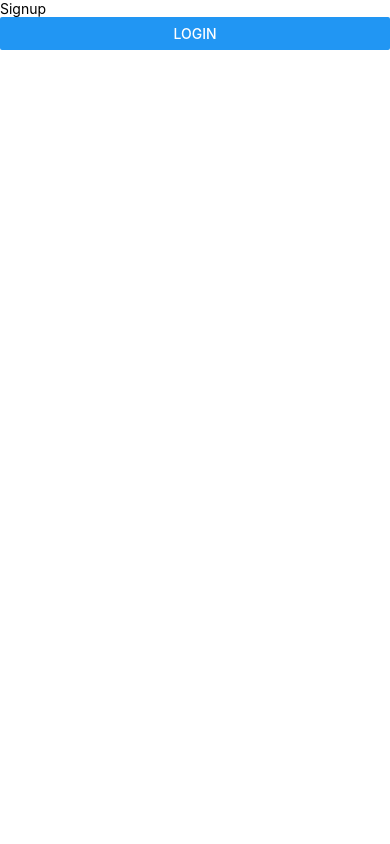
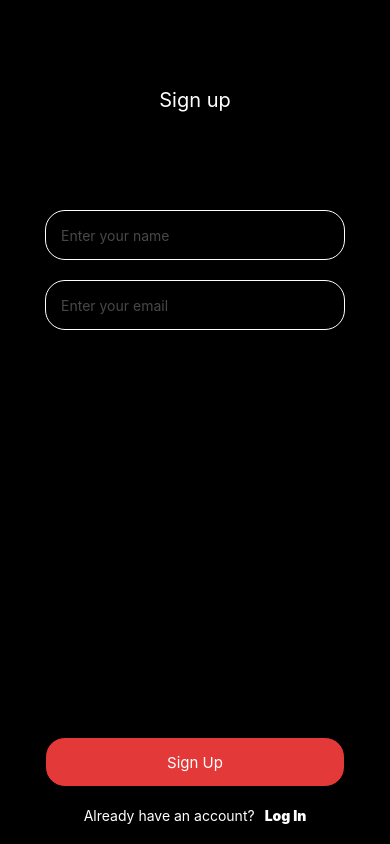
Before and after one commit to Sahilkhatri68/ottclone, a React Native app: screen /signup in a window 390 px wide. Built offline with nearby package versions, Linux system fonts and the light colour scheme.

Commit message:
new changes

```diff
--- a/screens/Auth/Login.js
+++ b/screens/Auth/Login.js
@@ -1,4 +1,10 @@
-import {View, Text, TextInput, Button} from 'react-native';
+import {
+  View,
+  Text,
+  TextInput,
+  StyleSheet,
+  TouchableOpacity,
+} from 'react-native';
 import React from 'react';
 import {useState} from 'react';
 import firebase from 'firebase/compat/app';
@@ -23,23 +29,101 @@ const Login = ({navigation}) => {
       });
   };
   return (
-    <View
-      style={{
-        justifyContent: 'center',
-        flex: 1,
-        alignItems: 'center',
-        backgroundColor: 'black',
-      }}>
-      <Text
-        style={{
-          color: 'white',
-          fontSize: 30,
-        }}>
-        Login
-      </Text>
-      <Button title="Signup" onPress={() => navigation.navigate('signup')} />
+    <View style={styles.MainContainer}>
+      <View style={styles.container}>
+        <Text style={styles.text}>Log In</Text>
+      </View>
+      <View style={styles.midcont}>
+        <View>
+          <TextInput
+            style={styles.textinputcont}
+            placeholder="Enter your email"
+            placeholderTextColor="#484848"
+          />
+          <TextInput
+            style={styles.textinputcont}
+            placeholder="Enter your password "
+            placeholderTextColor="#484848"
+          />
+        </View>
+        <View>
+          <TouchableOpacity title="Login" style={styles.loginbtn}>
+            <Text style={styles.buttonText}>Log In</Text>
+          </TouchableOpacity>
+          <View style={styles.btmview}>
+            <View>
+              <Text style={styles.btmtext}>Don’t have an account?</Text>
+            </View>
+            <View>
+              <TouchableOpacity onPress={() => navigation.navigate('signup')}>
+                <Text style={styles.navbtnsign}>Signup</Text>
+              </TouchableOpacity>
+            </View>
+          </View>
+        </View>
+      </View>
     </View>
   );
 };
 
 export default Login;
+
+const styles = StyleSheet.create({
+  MainContainer: {
+    flex: 1,
+    alignItems: 'center',
+    backgroundColor: 'black',
+  },
+  container: {
+    height: 200,
+    textAlign: 'center',
+    justifyContent: 'center',
+  },
+  midcont: {
+    flex: 1,
+    flexDirection: 'column',
+    justifyContent: 'space-between',
+  },
+  text: {
+    fontSize: 20,
+    color: 'white',
+  },
+  textinputcont: {
+    borderWidth: 1,
+    color: 'white',
+    borderColor: 'white',
+    width: 300,
+    borderRadius: 20,
+    padding: 15,
+    marginTop: 10,
+    marginBottom: 10,
+    height: 50,
+  },
+  loginbtn: {
+    borderWidth: 1,
+    backgroundColor: '#E33939',
+    height: 50,
+    borderRadius: 20,
+    justifyContent: 'center',
+  },
+  buttonText: {
+    textAlign: 'center',
+    color: 'white',
+    fontSize: 15,
+  },
+  btmview: {
+    flexDirection: 'row',
+    alignItems: 'center',
+    marginTop: 20,
+    justifyContent: 'center',
+    marginBottom: 20,
+  },
+  btmtext: {
+    color: 'white',
+  },
+  navbtnsign: {
+    color: 'white',
+    fontWeight: '900',
+    marginLeft: 10,
+  },
+});
--- a/screens/Auth/Signup.js
+++ b/screens/Auth/Signup.js
@@ -1,61 +1,108 @@
-import {Button, StyleSheet, Text, TextInput, View} from 'react-native';
+import {
+  View,
+  Text,
+  TextInput,
+  StyleSheet,
+  TouchableOpacity,
+} from 'react-native';
 import React from 'react';
-// import {useState} from 'react';
-// import firebase from 'firebase/compat/app';
-// import 'firebase/compat/auth';
-// import 'firebase/compat/firestore';
+
 const Signup = ({navigation}) => {
-  // const [email, setEmail] = useState('');
-  // const [password, setPassword] = useState('');
-
-  // const handleSignup = async () => {
-  //   try {
-  //     const userCredential = await firebase
-  //       .auth()
-  //       .createUserWithEmailAndPassword(email, password);
-  //     const user = userCredential.user;
-  //     console.log('User signed up:', user);
-  //   } catch (error) {
-  //     console.error('Signup error:', error);
-  //   }
-  // };
-
   return (
-    <View style={{flex: 1, backgroundColor: 'white'}}>
-      <View>
-        <Text style={{color: 'black'}}>Signup</Text>
-        <Button title="Login" onPress={() => navigation.navigate('login')} />
+    <View style={styles.MainContainer}>
+      <View style={styles.container}>
+        <Text style={styles.text}>Sign up</Text>
       </View>
-      {/* <View>
-        <Text style={{fontSize: 30, fontWeight: 'bold', color: 'black'}}>
-          Email:
-        </Text>
-        <TextInput
-          placeholder="Email"
-          value={email}
-          style={{fontSize: 30, fontWeight: 'bold', color: 'black'}}
-          onChangeText={text => setEmail(text)}
-        />
-        <Text style={{fontSize: 30, fontWeight: 'bold', color: 'black'}}>
-          Password:
-        </Text>
-        <TextInput
-          placeholder="Password"
-          style={{fontSize: 30, fontWeight: 'bold', color: 'black'}}
-          secureTextEntry
-          value={password}
-          onChangeText={text => setPassword(text)}
-        />
-        <Button title="Signup" onPress={handleSignup} />
-      </View> */}
+      <View style={styles.midcont}>
+        <View>
+          <TextInput
+            style={styles.textinputcont}
+            placeholder="Enter your name"
+            placeholderTextColor="#484848"
+          />
+          <TextInput
+            style={styles.textinputcont}
+            placeholder="Enter your email "
+            placeholderTextColor="#484848"
+          />
+        </View>
+        <View>
+          <TouchableOpacity title="Login" style={styles.loginbtn}>
+            <Text style={styles.buttonText}>Sign Up</Text>
+          </TouchableOpacity>
+          <View style={styles.btmview}>
+            <View>
+              <Text style={styles.btmtext}>Already have an account?</Text>
+            </View>
+            <View>
+              <TouchableOpacity onPress={() => navigation.navigate('login')}>
+                <Text style={styles.navbtnsign}>Log In</Text>
+              </TouchableOpacity>
+            </View>
+          </View>
+        </View>
+      </View>
     </View>
   );
 };
 
 export default Signup;
-
 const styles = StyleSheet.create({
-  textsize: {
-    fontSize: 30,
+  MainContainer: {
+    flex: 1,
+    alignItems: 'center',
+    backgroundColor: 'black',
+  },
+  container: {
+    height: 200,
+    textAlign: 'center',
+    justifyContent: 'center',
+  },
+  midcont: {
+    flex: 1,
+    flexDirection: 'column',
+    justifyContent: 'space-between',
+  },
+  text: {
+    fontSize: 20,
+    color: 'white',
+  },
+  textinputcont: {
+    borderWidth: 1,
+    color: 'white',
+    borderColor: 'white',
+    width: 300,
+    borderRadius: 20,
+    padding: 15,
+    marginTop: 10,
+    marginBottom: 10,
+    height: 50,
+  },
+  loginbtn: {
+    borderWidth: 1,
+    backgroundColor: '#E33939',
+    height: 50,
+    borderRadius: 20,
+    justifyContent: 'center',
+  },
+  buttonText: {
+    textAlign: 'center',
+    color: 'white',
+    fontSize: 15,
+  },
+  btmview: {
+    flexDirection: 'row',
+    alignItems: 'center',
+    marginTop: 20,
+    justifyContent: 'center',
+    marginBottom: 20,
+  },
+  btmtext: {
+    color: 'white',
+  },
+  navbtnsign: {
+    color: 'white',
+    fontWeight: '900',
+    marginLeft: 10,
   },
 });
```
